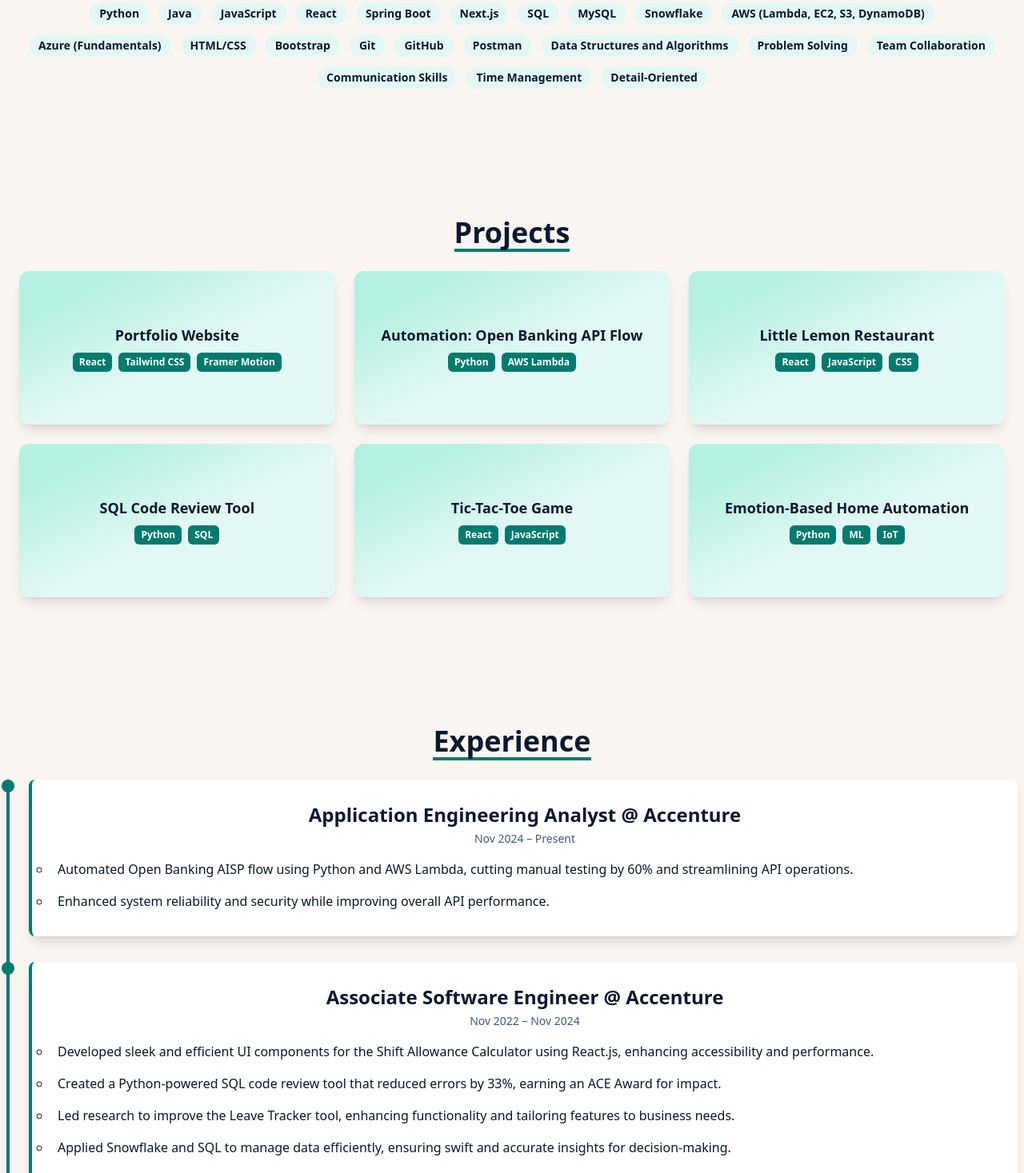
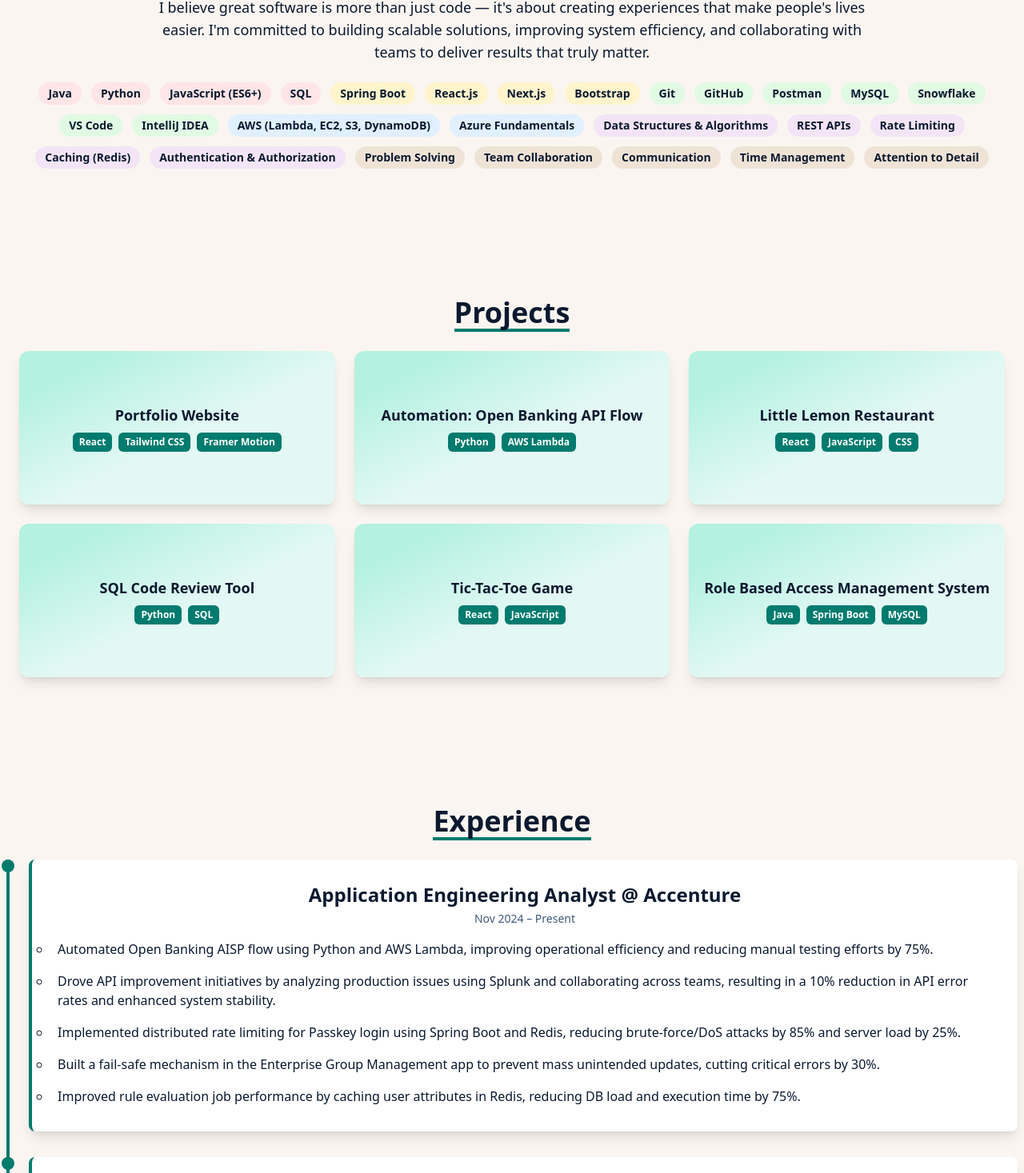
Before and after one commit to Aishwarya-S1618/portfolio, a Next.js app: page / in a window 1280 px wide. Shown: the part 1153-2620 px from the top of the page at 80% size. Built offline with nearby package versions, Linux system fonts and the light colour scheme.

Commit message:
content-update

```diff
--- a/next.config.mjs
+++ b/next.config.mjs
@@ -1,4 +1,13 @@
 /** @type {import('next').NextConfig} */
-const nextConfig = {};
+const nextConfig = {output: 'export', // This is the crucial part for static export
+
+  // Optional: Set a base path for GitHub Pages if your repo name is not the domain
+  // Example: 'https://<your-username>.github.io/<repo-name>' -> basePath: '/<repo-name>'
+  // Replace '<your-repo-name>' with the actual name of your GitHub repository.
+  basePath: process.env.NODE_ENV === 'production' ? '/portfolio' : '',
+  assetPrefix: process.env.NODE_ENV === 'production' ? '/portfolio/' : '',
+  // Note: If you're deploying to https://<your-username>.github.io/ (without a repo name path)
+  // then you can omit basePath and assetPrefix.
+  };
 
 export default nextConfig;
--- a/src/app/components/AboutSection.js
+++ b/src/app/components/AboutSection.js
@@ -1,30 +1,51 @@
 const AboutSection = ({ colors }) => {
-  const text = "Hi, I'm a passionate Software Development Engineer with over two years of experience turning ideas into impactful solutions. Whether it's writing efficient Python scripts, building intuitive React interfaces, or streamlining Open Banking APIs with AWS, I thrive on solving real-world problems.\n\nI believe great software is more than just code — it's about creating experiences that make people's lives easier. I'm committed to building scalable solutions, improving system efficiency, and collaborating with teams to deliver results that truly matter.";
+  const text = "Hi, I'm a passionate Software Development Engineer with over 2.7 years of experience turning ideas into impactful solutions. Whether it's building scalable applications using Java Spring Boot, writing efficient Python scripts, enhancing React interfaces, or streamlining Open Banking APIs with AWS. \n\nI find joy in solving real-world problems through clean, thoughtful code. Over the past couple years, I’ve shipped features, fixed bugs, improved performance, and learned how to wear multiple hats in fast-paced environments. \n\nI believe great software is more than just code — it's about creating experiences that make people's lives easier. I'm committed to building scalable solutions, improving system efficiency, and collaborating with teams to deliver results that truly matter.";
 
-  const skills = [
-    'Python',
-    'Java',
-    'JavaScript',
-    'React',
-    'Spring Boot',
-    'Next.js',
-    'SQL',
-    'MySQL',
-    'Snowflake',
-    'AWS (Lambda, EC2, S3, DynamoDB)',
-    'Azure (Fundamentals)',
-    'HTML/CSS',
-    'Bootstrap',
-    'Git',
-    'GitHub',
-    'Postman',
-    'Data Structures and Algorithms',
-    'Problem Solving',
-    'Team Collaboration',
-    'Communication Skills',
-    'Time Management',
-    'Detail-Oriented'
-  ];
+const languages = [
+  "Java",
+  "Python",
+  "JavaScript (ES6+)",
+  "SQL"
+];
+
+const frameworkSkills = [
+  "Spring Boot",
+  "React.js",
+  "Next.js",
+  "Bootstrap"
+];
+
+const toolSkills = [
+  "Git",
+  "GitHub",
+  "Postman",
+  "MySQL",
+  "Snowflake",
+  "VS Code",
+  "IntelliJ IDEA"
+];
+
+const cloudSkills = [
+  "AWS (Lambda, EC2, S3, DynamoDB)",
+  "Azure Fundamentals"
+];
+
+const csConcepts = [
+  "Data Structures & Algorithms",
+  "REST APIs",
+  "Rate Limiting",
+  "Caching (Redis)",
+  "Authentication & Authorization"
+];
+
+const softSkills = [
+  "Problem Solving",
+  "Team Collaboration",
+  "Communication",
+  "Time Management",
+  "Attention to Detail"
+];
+
 
   return (
     <section id="about" className="py-20 px-6 text-center">
@@ -33,9 +54,29 @@ const AboutSection = ({ colors }) => {
         <p key={index} className="text-lg max-w-4xl mx-auto mb-4">{paragraph}</p>
       ))}
       <div className="flex flex-wrap justify-center gap-3 mt-6">
-        {skills.map((skill, index) => (
+        {languages.map((skill, index) => (
           <span key={index} className="px-3 py-1 rounded-full text-sm font-semibold"
-            style={{ backgroundColor: colors.skillBg, color: colors.text }}>{skill}</span>
+            style={{ backgroundColor: colors.skillBg1, color: colors.text }}>{skill}</span>
+        ))}
+        {frameworkSkills.map((skill, index) => (
+          <span key={index} className="px-3 py-1 rounded-full text-sm font-semibold"
+            style={{ backgroundColor: colors.skillBg2, color: colors.text }}>{skill}</span>
+        ))}
+        {toolSkills.map((skill, index) => (
+          <span key={index} className="px-3 py-1 rounded-full text-sm font-semibold"
+            style={{ backgroundColor: colors.skillBg3, color: colors.text }}>{skill}</span>
+        ))}
+        {cloudSkills.map((skill, index) => (
+          <span key={index} className="px-3 py-1 rounded-full text-sm font-semibold"
+            style={{ backgroundColor: colors.skillBg4, color: colors.text }}>{skill}</span>
+        ))}
+        {csConcepts.map((skill, index) => (
+          <span key={index} className="px-3 py-1 rounded-full text-sm font-semibold"
+            style={{ backgroundColor: colors.skillBg5, color: colors.text }}>{skill}</span>
+        ))}
+        {softSkills.map((skill, index) => (
+          <span key={index} className="px-3 py-1 rounded-full text-sm font-semibold"
+            style={{ backgroundColor: colors.skillBg6, color: colors.text }}>{skill}</span>
         ))}
       </div>
     </section>
--- a/src/app/components/ExperienceSection.js
+++ b/src/app/components/ExperienceSection.js
@@ -11,8 +11,11 @@ const ExperienceSection = ({ colors }) => {
           role: 'Application Engineering Analyst',
           date: 'Nov 2024 – Present',
           details: [
-              'Automated Open Banking AISP flow using Python and AWS Lambda, cutting manual testing by 60% and streamlining API operations.',
-              'Enhanced system reliability and security while improving overall API performance.'
+            'Automated Open Banking AISP flow using Python and AWS Lambda, improving operational efficiency and reducing manual testing efforts by 75%.',
+            'Drove API improvement initiatives by analyzing production issues using Splunk and collaborating across teams, resulting in a 10% reduction in API error rates and enhanced system stability.',
+            'Implemented distributed rate limiting for Passkey login using Spring Boot and Redis, reducing brute-force/DoS attacks by 85% and server load by 25%.',
+            'Built a fail-safe mechanism in the Enterprise Group Management app to prevent mass unintended updates, cutting critical errors by 30%.',
+            'Improved rule evaluation job performance by caching user attributes in Redis, reducing DB load and execution time by 75%.'
           ]
         },
         {
@@ -21,9 +24,11 @@ const ExperienceSection = ({ colors }) => {
           date: 'Nov 2022 – Nov 2024',
           details: [
             'Developed sleek and efficient UI components for the Shift Allowance Calculator using React.js, enhancing accessibility and performance.',
-              'Created a Python-powered SQL code review tool that reduced errors by 33%, earning an ACE Award for impact.',
-              'Led research to improve the Leave Tracker tool, enhancing functionality and tailoring features to business needs.',
-              'Applied Snowflake and SQL to manage data efficiently, ensuring swift and accurate insights for decision-making.',
+            'Created a Python-powered SQL code review tool that reduced query errors by 33%, earning the ACE Award for its impact.',
+            'Enhanced the SQL review tool with line-specific diagnostics, reducing time and effort by 30%.',
+            'Developed a performant Python-based SQL query review system from scratch that identified inefficient access patterns and reduced DB latency by 40%.',
+            'Led research to improve the Leave Tracker tool, enhancing functionality tailored to business needs.',
+            'Applied Snowflake and SQL to manage data efficiently, enabling swift and accurate business insights.',
             'Maintained system stability by proactively identifying and resolving potential issues.',
             'Fostered team collaboration by organizing team events and building a positive work environment.'
           ]
--- a/src/app/components/ProjectsSection.js
+++ b/src/app/components/ProjectsSection.js
@@ -42,10 +42,10 @@ const ProjectsSection = ({colors }) => {
     link: 'https://aishwarya-s1618.github.io/TicTacToe/',
     },
     {
-    title: 'Emotion-Based Home Automation',
-    tech: ['Python', 'ML', 'IoT'],
-    description: 'Developed an award-winning home automation system that detects user emotions via facial recognition, adjusting lighting and appliances accordingly.',
-    link: 'https://ijisrt.com/emotion-based-home-automation',
+    title: 'Role Based Access Management System',
+    tech: ['Java', 'Spring Boot', 'MySQL'],
+    description: 'Developed a robust Role Based Access Management System using Java and Spring Boot, enhancing security and user management for enterprise applications.',
+    link: 'https://github.com/Aishwarya-S1618/RBAC'
     }
     ];
   return (
--- a/src/app/page.js
+++ b/src/app/page.js
@@ -30,6 +30,12 @@ export default function Portfolio() {
       cardBg: '#112240',
       timelineBorder: '#64FFDA',
       skillBg: '#112240',
+      skillBg1: '#401F2D', // Light Red hue
+      skillBg2: '#4A3B1D', // Warm Yellow/Gold hue
+      skillBg3: '#1F3D2D', // Light Green hue
+      skillBg4: '#1D3A53', // Light Blue hue
+      skillBg5: '#35274E', // Light Purple hue
+      skillBg6: '#3E3225', // Brown hue
       projectBgFrom: '#64FFDA',
       projectBgTo: '#112240',
       modalBg: '#112240',
@@ -52,6 +58,13 @@ export default function Portfolio() {
       cardBg: '#FFFFFF',
       timelineBorder: '#007B6E',
       skillBg: '#E3F8F4',
+      skillBg1: '#FFE5E5', // Light Red hue
+      skillBg2: '#FFF4CC', // Light Yellow hue
+      skillBg3: '#E1FAE4', // Light Green hue
+      skillBg4: '#E0F0FF', // Light Blue hue
+      skillBg5: '#F3E5F5', // Light Purple hue
+      skillBg6: '#EFE3D6', // Light Brown hue
+      modalText: '#0A192F',
       projectBgFrom: '#B4F1E1',
       projectBgTo: '#E3F8F4',
       modalBg: '#FFFFFF',
```
Lines whose indentation alone changed are shown as unchanged.
